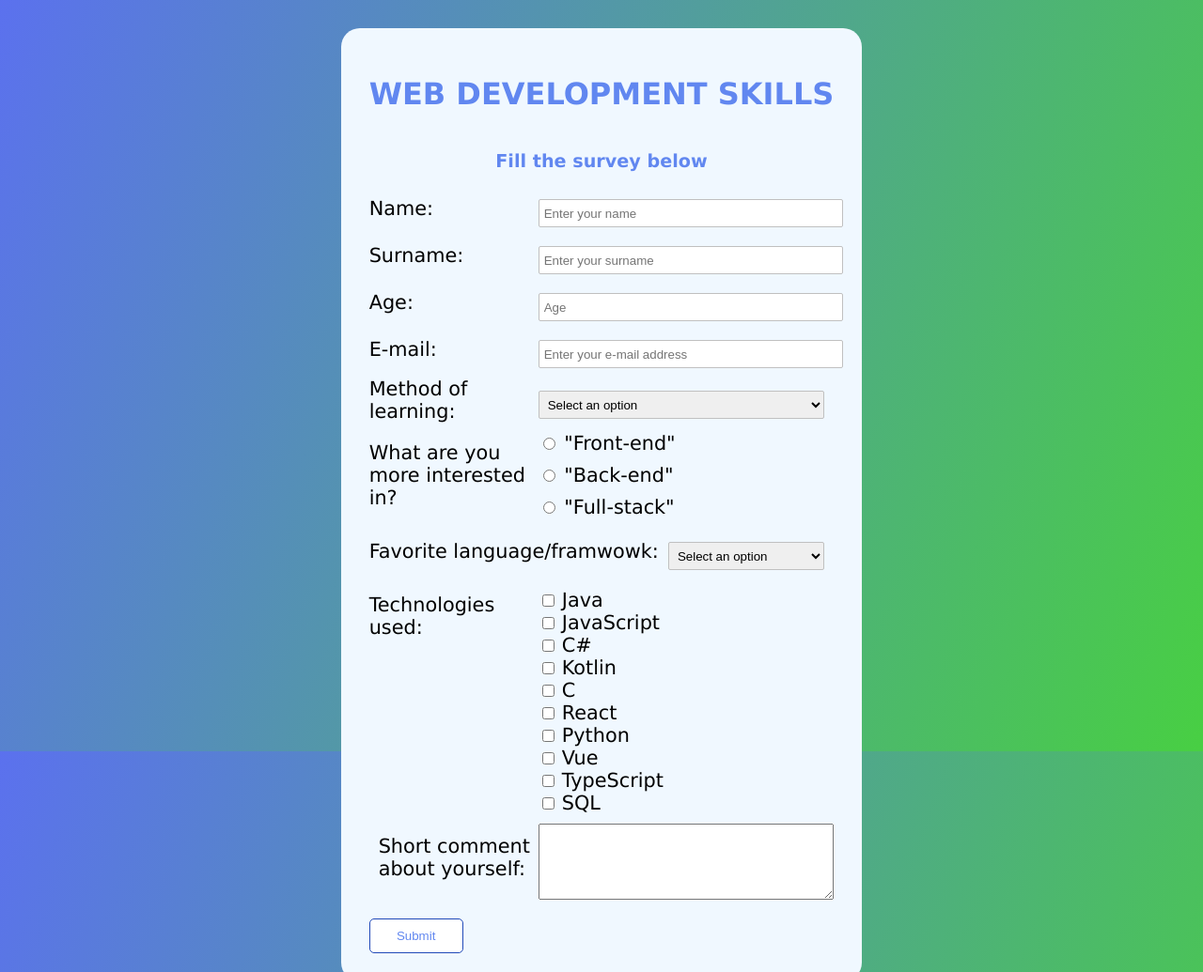
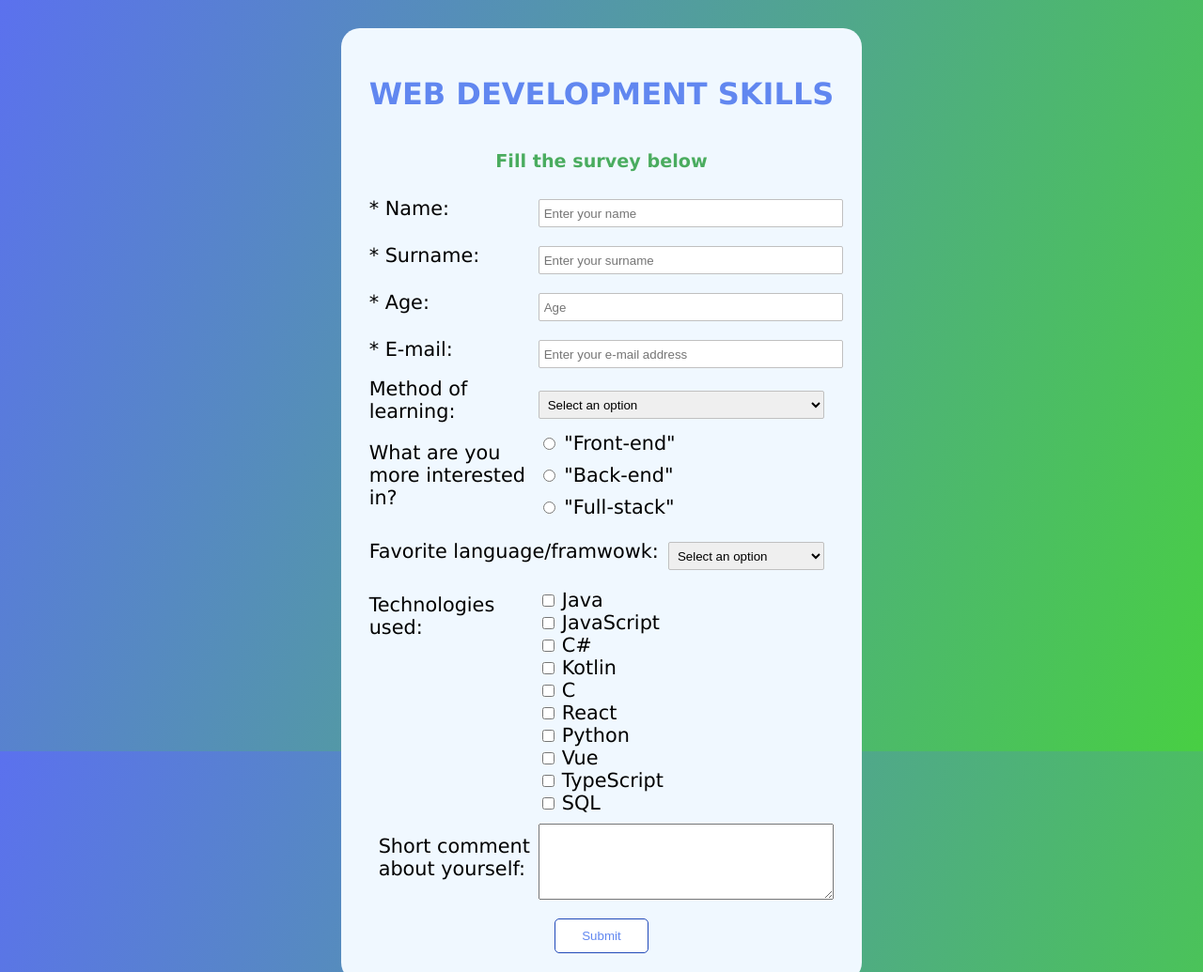
Before and after one commit to mustran/Survey-Form, a website: page pages/index.html in a window 1280 px wide. Shown: the top 1035 px of the page at 94% size. Drawn offline with Linux system fonts and the light colour scheme.

Commit message:
required fields and button centered

```diff
--- a/css/style.css
+++ b/css/style.css
@@ -39,7 +39,7 @@ body {
     display: grid;
     justify-content: center;
     font-size: 1.2em;
-    color: #6187f0;
+    color: #4aac5f;
     font-weight: 700;
 }
 
--- a/pages/index.html
+++ b/pages/index.html
@@ -14,7 +14,7 @@
             <form action="" id="survey-form">
                 <div id="divide">
                     <div>
-                        <label id="name-label" for="name">Name: </label>
+                        <label id="name-label" for="name">* Name: </label>
                         <input
                             class="textInput"
                             type="text"
@@ -25,17 +25,18 @@
                         />
                     </div>
                     <div>
-                        <label id="surname-label" for="surname">Surname: </label>
+                        <label id="surname-label" for="surname">* Surname: </label>
                         <input
                             class="textInput"
                             type="text"
                             name="surname"
                             id="surname"
                             placeholder="Enter your surname"
+                            required
                         />
                     </div>
                     <div>
-                        <label id="number-label" for="number">Age: </label>
+                        <label id="number-label" for="number">* Age: </label>
                         <input
                             class="textInput"
                             type="number"
@@ -43,10 +44,11 @@
                             min="1"
                             max="100"
                             placeholder="Age"
+                            required
                         />
                     </div>
                     <div>
-                        <label id="email-label" for="email">E-mail: </label>
+                        <label id="email-label" for="email">* E-mail: </label>
                         <input
                             class="textInput"
                             type="email"
@@ -93,6 +95,7 @@
                             <option value="java">Java</option>
                             <option value="react">React-JS</option>
                             <option value="python">Python</option>
+                            <option value="other">Other</option>
                         </select>
                     </div>
 
@@ -146,8 +149,8 @@
                         <label for="">Short comment about yourself: </label>
                         <textarea name="comment" id="comment" cols="20" rows="5"></textarea>
                     </div>
+                    <input id="submit" type="submit" value="Submit" />
                 </div>
-                <input id="submit" type="submit" value="Submit" />
             </form>
         </div>
     </body>
```
